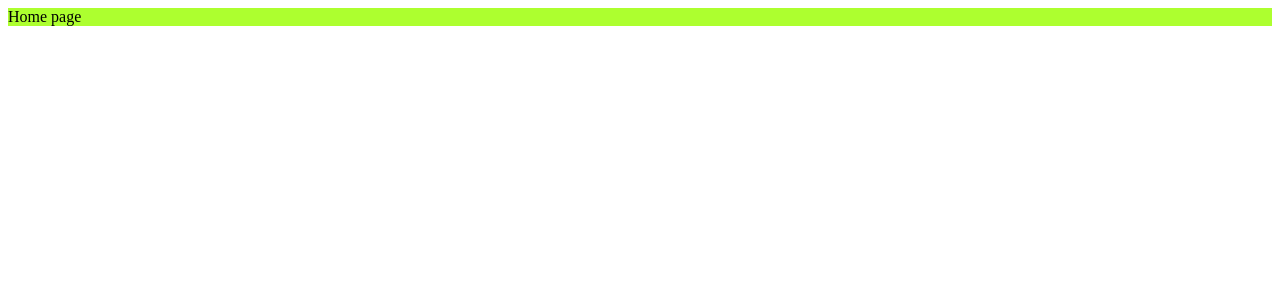
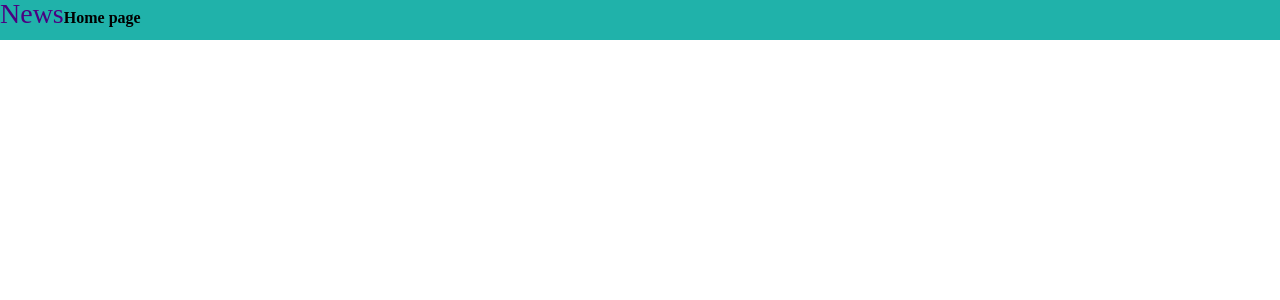
Before and after one commit to aamaksimenko/amaksimenkofront, a React (Create React App) app: page / in a window 1280 px wide. Shown: the top 300 px of the page. Built offline with nearby package versions, Linux system fonts and the light colour scheme; the HTML template or start-up script is replaced by a standard one.

Commit message:
start main page

```diff
--- a/src/App.js
+++ b/src/App.js
@@ -1,7 +1,14 @@
 import React from "react";
 
-const App = () => {
-  return <div>Home page</div>;
-};
+function App() {
+  return (
+    <header class="header">
+      <div class="header__container">
+        <span>News</span>
+        <a href="/">Home page</a>
+      </div>
+    </header>
+  );
+}
 
 export default App;
--- a/src/index.css
+++ b/src/index.css
@@ -1,3 +1,95 @@
-div {
-  background-color: greenyellow;
+/*Nulling styles*/
+* {
+  padding: 0;
+  margin: 0;
+  border: 0;
 }
+*,
+*:before,
+*:after {
+  -moz-box-sizing: border-box;
+  -webkit-box-sizing: border-box;
+  box-sizing: border-box;
+}
+:focus,
+:active,
+a:focus,
+a:active {
+  outline: none;
+}
+
+nav,
+footer,
+header,
+aside,
+section,
+article {
+  display: block;
+}
+html,
+body {
+  height: 100%;
+  width: 100%;
+  font-size: 100%;
+  line-height: 1;
+  font-size: 14px;
+  -ms-text-size-adjust: 100%;
+  -moz-text-size-adjust: 100%;
+  -webkit-text-size-adjust: 100%;
+}
+input,
+button,
+textarea {
+  font-family: inherit;
+}
+input::-ms-clear {
+  display: none;
+}
+button {
+  cursor: pointer;
+}
+button::-moz-focus-inner {
+  padding: 0;
+  border: 0;
+}
+a,
+a:visited,
+a:hover {
+  text-decoration: none;
+}
+
+ul li {
+  list-style: none;
+}
+img {
+  vertical-align: top;
+}
+h1,
+h2,
+h3,
+h4,
+h5,
+h6 {
+  font-size: inherit;
+  font-weight: inherit;
+}
+/*--------------------*/
+.header {
+  background-color: #20b2aa;
+  height: 5vh;
+}
+.header__container {
+  vertical-align: middle;
+}
+.header span {
+  color: #4b0082;
+  font-size: 3.5vh;
+}
+.header a {
+  color: black;
+  font-size: 2vh;
+  font-weight: 600;
+}
+.header a:hover {
+  color: #7fffd4;
+}
```
